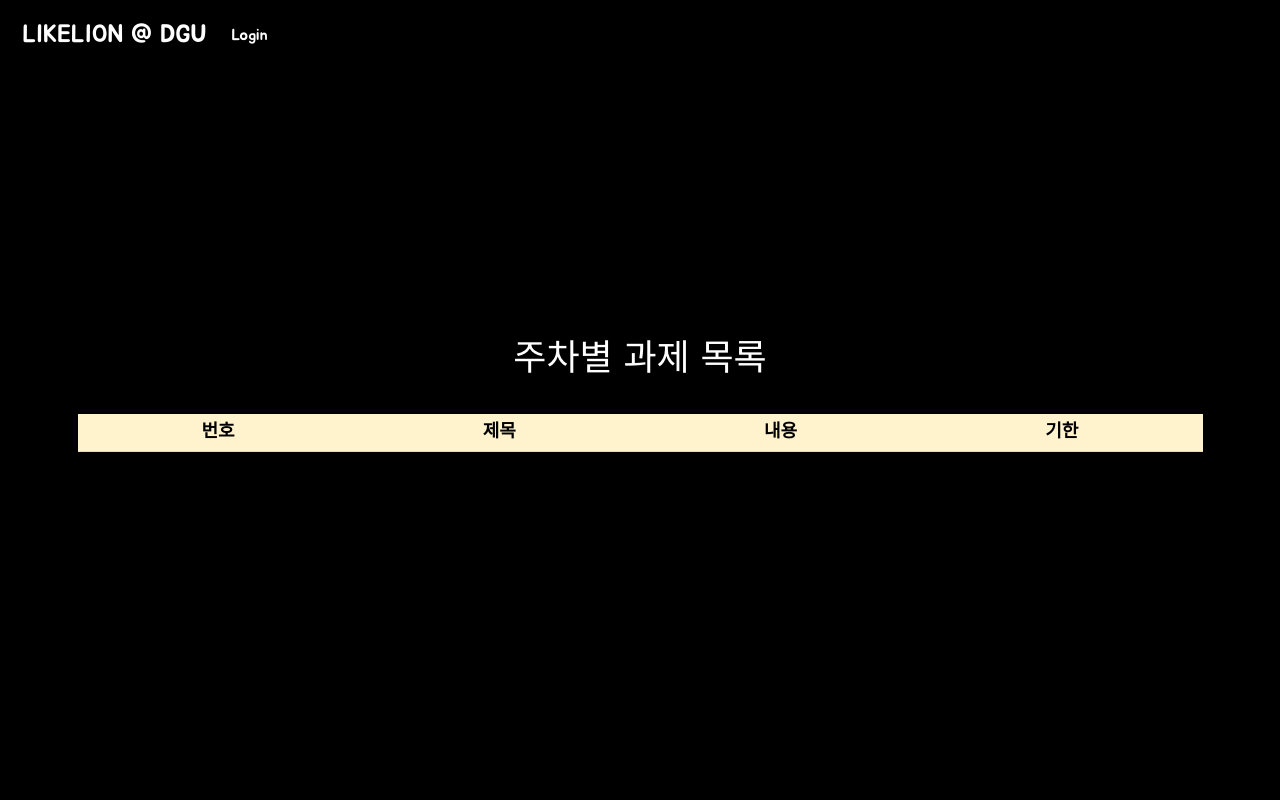
After one commit to LikeLion-at-DGU/Likelion_DGU, a Django app: page /homework/homeworklist/ in a window 1280 px wide. The commit adds this page. Run offline with Django 3.2, Linux system fonts and the light colour scheme; data comes from the database, SQL or seed files in the repository; both versions use the stored data as it was before the commit; lists and menus that the app fills with data are empty.

Commit message:
운영진 과제CRUD

```diff
--- a/Likelion/templates/account/login.html
+++ b/Likelion/templates/account/login.html
@@ -19,7 +19,7 @@
 </head>
 <body>
   <section id="section" class="d-flex flex-wrap align-content-center">
-    <div class="container">
+    <div class="container" style="font-family: 'Jua', sans-serif;">
       <p class="page-title">로그인</p>
       <form method="POST" action="{% url 'account_login' %}">
         {% csrf_token %} {{ form.as_p }}
--- a/Likelion/templates/account/logout.html
+++ b/Likelion/templates/account/logout.html
@@ -19,7 +19,7 @@
 </head>
 <body>
   <section id="section" class="d-flex flex-wrap align-content-center">
-    <div class="container">
+    <div class="container" style="font-family: 'Jua', sans-serif;">
       <p class="page-title">현재 {{user.username}}으로 로그인되어 있습니다.</p>
       <p>정말로 로그아웃 하시겠습니까?</p>
       <form method="POST" action="{% url 'account_logout' %}">
--- a/Likelion/templates/shared/navbar.html
+++ b/Likelion/templates/shared/navbar.html
@@ -1,12 +1,63 @@
 {% load static %}
 
-<style>
+<!-- <style>
 .navbar a{
   font-family: 'Roboto', sans-serif;
 }
-</style>
+</style> -->
 
-<nav class="navbar navbar-expand-md navbar-dark">
+<nav class="navbar navbar-expand-lg navbar-dark" style="background-color: black;">
+  <div class="container-fluid">
+    <a class="navbar-brand" href="{% url 'main' %}" style="font-family: 'Jua', sans-serif; margin-left: 15px;">LIKELION @ DGU</a>
+    <button class="navbar-toggler" type="button" data-bs-toggle="collapse" data-bs-target="#navbarTogglerDemo02" aria-controls="navbarTogglerDemo02" aria-expanded="false" aria-label="Toggle navigation">
+      <span class="navbar-toggler-icon"></span>
+    </button>
+    <div class="collapse navbar-collapse" id="navbarTogglerDemo02">
+      <ul class="navbar-nav me-auto mb-2 mb-lg-0">
+
+        {% if user.is_authenticated %}
+          {% if user.is_superuser %}
+            <li>
+              <a href="{% url 'homework:showlist' %}" class="nav-item nav-link" style="font-family: 'Jua', sans-serif;">
+                제출목록
+              </a>
+            </li>
+            <li>
+              <a href="{% url 'homework:admin_showlist' %}" class="nav-item nav-link" style="font-family: 'Jua', sans-serif;">
+                과제생성
+              </a>
+            </li>
+          {% else %}
+            <li>
+              <a href="{% url 'homework:showlist' %}" class="nav-item nav-link" style="font-family: 'Jua', sans-serif;">
+                과제제출
+              </a>
+            </li>
+            <li>
+              <a href="{% url 'homework:admin_showlist' %}" class="nav-item nav-link" style="font-family: 'Jua', sans-serif;">
+                주차별 과제
+              </a>
+            </li>
+          {% endif %}
+          <li>
+            <a href="{% url 'account_logout' %}" class="nav-item nav-link" style="font-family: 'Jua', sans-serif;">
+              Logout
+            </a>
+          </li>
+        {% else %}
+          <li>
+            <a href="{% url 'account_login' %}" class="nav-item nav-link" style="font-family: 'Jua', sans-serif;">
+              Login
+            </a>
+          </li>
+        {% endif %}
+      </ul>
+
+    </div>
+  </div>
+</nav>
+
+<!-- <nav class="navbar navbar-expand-md navbar-dark">
   <div class="container">
     <div id="main-nav" class="collapse navbar-collapse">
       <ul class="navbar-nav ml-auto" style="float: right">
@@ -57,7 +108,7 @@
       </ul>
     </div>
   </div>
-</nav>
+</nav> -->
 
 <script src="https://ajax.googleapis.com/ajax/libs/jquery/3.5.1/jquery.min.js"></script>
 <script>
--- a/homework/models.py
+++ b/homework/models.py
@@ -6,10 +6,15 @@ class Homework(models.Model):
   id = models.AutoField(primary_key=True)
   title = models.CharField(max_length=200)
   writer = models.ForeignKey(User, on_delete=models.CASCADE)
+  endDate = models.CharField(max_length=200)
   contents = models.TextField()
+  pub_date = models.DateTimeField(auto_now_add=True)
 
   def __str__(self):
     return self.title
+
+  def summary(self):
+    return str(self.contents)[:20]
 
 class Assignment(models.Model):
   id = models.AutoField(primary_key=True)
--- /dev/null
+++ b/homework/templates/admin_hw_list.html
@@ -0,0 +1,62 @@
+{% extends 'base.html' %}
+{% load static %}
+{% block content %}
+<link rel="stylesheet" href="{% static 'css/hw_list.css' %}"/>
+
+<section id="section" class="d-flex flex-wrap align-content-center">
+  <div class="container" style="font-family: 'Jua', sans-serif;">
+    {% if not user.is_superuser %}
+    <h1 style="color: white;"> 주차별 과제 목록 </h1>
+    <br>
+    {% else %}
+      <h1 style="color: white;"> 주차별 과제 목록 </h1>
+      <br>
+      <a href="{% url 'homework:admin_writehw' %}" class="btn btn-warning" style="float: left; margin-bottom: 15px; padding: 10px; font-size: 15px;">
+        주차별 과제 생성하기
+      </a>
+    {% endif %}
+    <table class="table table-warning table-hover">
+      <thead>
+        <tr>
+          <th scope="col" style="font-size: 18px;">번호</th>
+          <th scope="col" style="font-size: 18px;">제목</th>
+          <th scope="col" style="font-size: 18px;">내용</th>
+          <th scope="col" style="font-size: 18px;">기한</th>
+        </tr>
+      </thead>
+      <tbody>
+        {% if user.is_authenticated %}
+          {% for homework in all_homeworks %}
+            <tr
+              onclick="location.href='{% url 'homework:admin_showdetail' homework.id %}'"
+              style="cursor: pointer">
+              <td scope="row">{{ homework.id }}</td>
+              <td>{{ homework.title }}</td>
+              <td>{{ homework.summary }}</td>
+              <td>{{ homework.endDate }}</td>
+            </tr>
+          {% endfor %}
+
+        {% endif %}
+      </tbody>
+    </table>
+  </div>
+  <div class="page container" style="font-size: 15px; color: white;">
+    {% if user.is_authenticated %}
+      {% if all_homeworks.has_previous %}
+        <a href="?page=1" style="color: white">1</a>
+        <a href="?page={{all_assignments.previous_page_number}}">◀</a>
+      {% endif %}
+      <span style="color: white">{{all_homeworks.number}}</span>
+      <span style="color: white">of</span>
+      <span style="color: white">{{all_homeworks.paginator.num_pages}}</span>
+
+      {% if all_homeworks.has_next %}
+        <a href="?page={{all_assignments.next_page_number}}">▶</a>
+        <a href="?page={{all_assignments.paginator.num_pages}}">{{all_homeworks.paginator.num_pages}}</a>
+      {% endif %}
+
+    {% endif %}
+  </div>
+</section>
+{% endblock %}
--- a/homework/urls.py
+++ b/homework/urls.py
@@ -12,4 +12,8 @@ urlpatterns = [
   path('<int:assignment_id>/edit', edit_assign, name="edit_assign"),
   path('admin_writehw/', admin_writehw, name='admin_writehw'),
   path('admin_createhw/', admin_createhw, name="admin_createhw"),
+  path('homeworklist/', admin_showlist, name="admin_showlist"),
+  path('hwDetail/<int:homework_id>', admin_showdetail, name="admin_showdetail"),
+  path('hwDelete/<int:homework_id>', admin_delete, name="admin_delete"),
+  path('hwEdit/<int:homework_id>', admin_edit, name="admin_edit"),
 ]
--- a/homework/views.py
+++ b/homework/views.py
@@ -82,6 +82,46 @@ def admin_createhw(request):
     new_hw = Homework()
     new_hw.title = request.POST.get('title')
     new_hw.writer = request.user
+    new_hw.endDate = request.POST.get('endDate')
     new_hw.contents = request.POST.get('contents')
     new_hw.save()
-  return redirect('homework:showlist')
+  return redirect('homework:admin_showlist')
+
+# 멘토 - 과제 show
+def admin_showlist(request):
+  # 멘토가 보는 모든 과제
+  all_hw = Homework.objects.all().order_by('-pub_date')
+  paginator_allHw = Paginator(all_hw, 10)
+  page = request.GET.get('page')
+  # 페이지 네이션 할당
+  all_homeworks = paginator_allHw.get_page(page)
+  context = {
+    'all_homeworks' : all_homeworks
+  }
+  return render(request, 'admin_hw_list.html', context)
+
+# 멘토 - 과제 detail
+def admin_showdetail(request, homework_id):
+  homework = get_object_or_404(Homework, id=homework_id)
+  return render(request, 'admin_hw_detail.html', { 'homework': homework })
+
+# 멘토 - 과제 수정하기
+@login_required
+def admin_edit(request, homework_id):
+  homework = get_object_or_404(Homework, pk=homework_id)
+  if homework.writer == request.user:
+    if request.method == "POST":
+      homework.title = request.POST['title']
+      homework.contents = request.POST['contents']
+      homework.endDate = request.POST['endDate']
+      homework.save()
+      return redirect('homework:admin_showdetail', homework.id )
+  return render(request, 'admin_hw_edit.html', { 'homework':homework })
+
+
+# 멘토 - 과제 삭제하기
+@login_required
+def admin_delete(request, homework_id):
+  homework = get_object_or_404(Homework, pk=homework_id)
+  homework.delete()
+  return redirect('homework:admin_showlist')
```
Also changed, not shown: homework/templates/admin_hw_create.html (+9 -1 lines), homework/templates/admin_hw_detail.html (added, +34 -0 lines), homework/templates/admin_hw_edit.html (added, +48 -0 lines), db.sqlite3 (deleted), homework/migrations/0001_initial.py (deleted).
